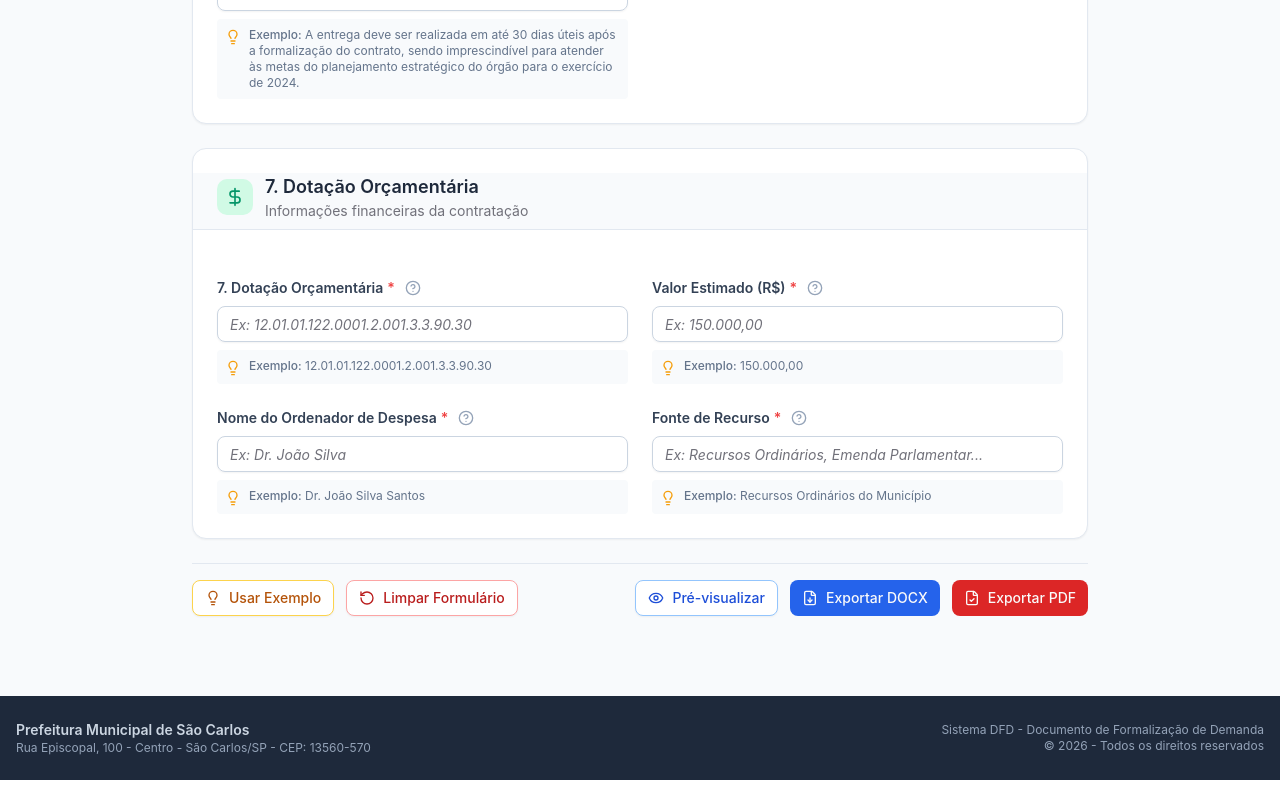
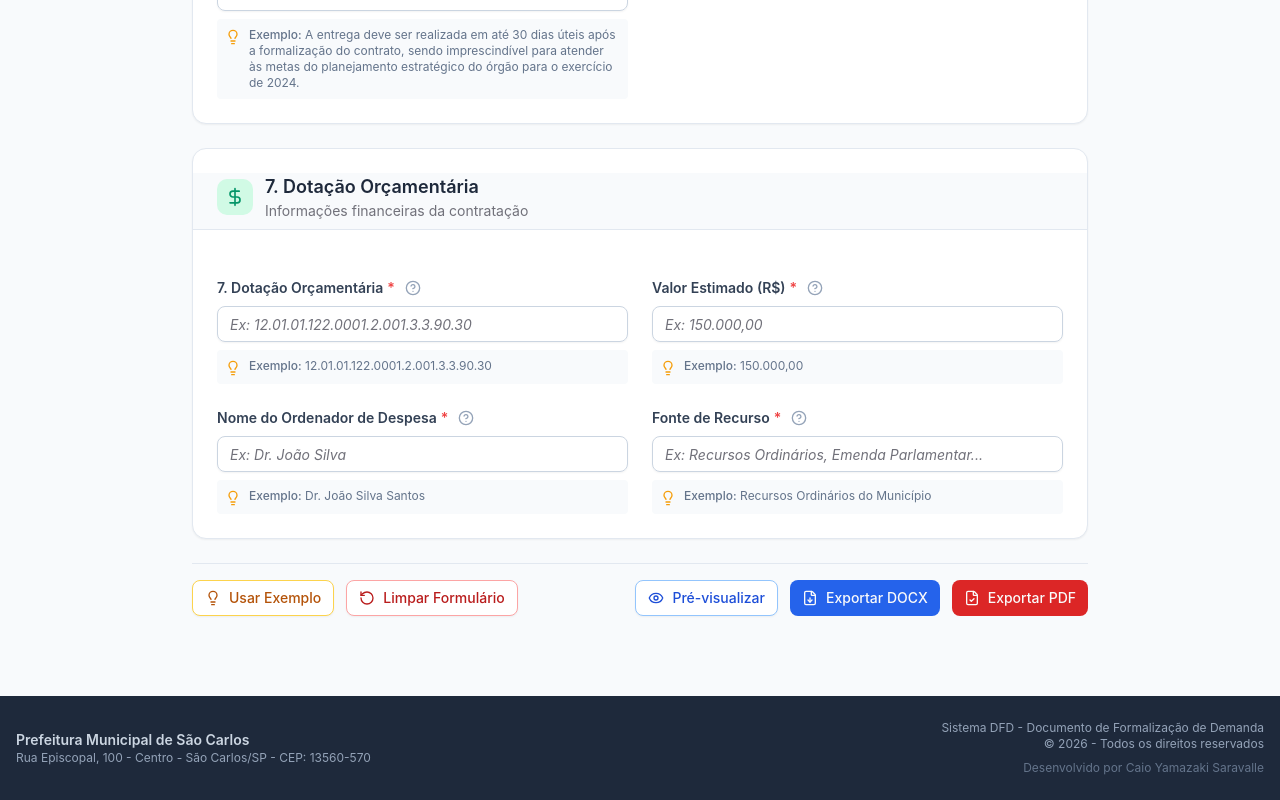
Before and after one commit to caiosarava/Gerador_DFD, a React (Vite) app in the folder app/: page / in a window 1280 px wide. Shown: the part 3574-4374 px from the top of the page. Built offline with nearby package versions, Linux system fonts and the light colour scheme.

Commit message:
versao 1.8 pdf autor

```diff
--- a/app/src/App.tsx
+++ b/app/src/App.tsx
@@ -159,6 +159,7 @@ function App() {
             <div className="text-center md:text-right text-xs text-slate-400">
               <p>Sistema DFD - Documento de Formalização de Demanda</p>
               <p>© {new Date().getFullYear()} - Todos os direitos reservados</p>
+              <p className="text-slate-500 mt-2">Desenvolvido por Caio Yamazaki Saravalle</p>
             </div>
           </div>
         </div>
--- a/app/src/components/DFDForm.tsx
+++ b/app/src/components/DFDForm.tsx
@@ -261,7 +261,7 @@ export function DFDForm({ onPreview }: DFDFormProps) {
           )}
         </Button>
         <Button
-          onClick={handleExportPDF}
+          onClick={() => onPreview(formData)}
           disabled={isGenerating !== null}
           className="gap-2 bg-red-600 hover:bg-red-700"
         >
```
